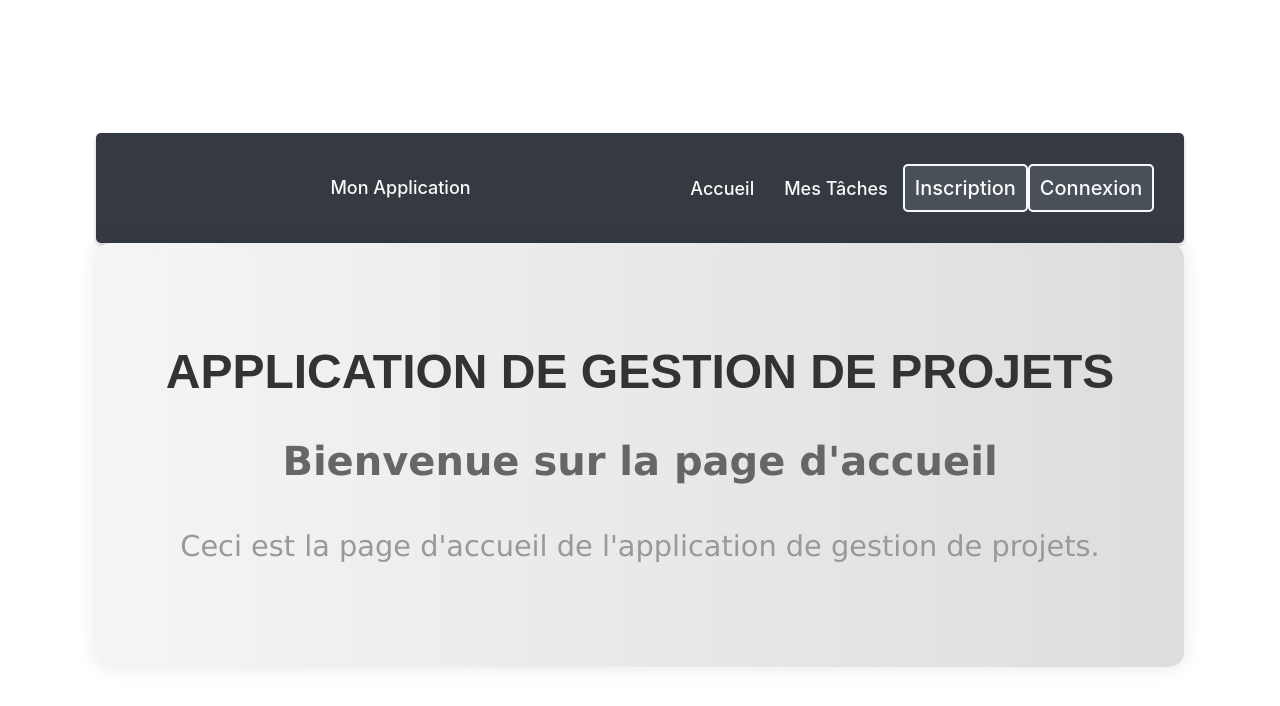
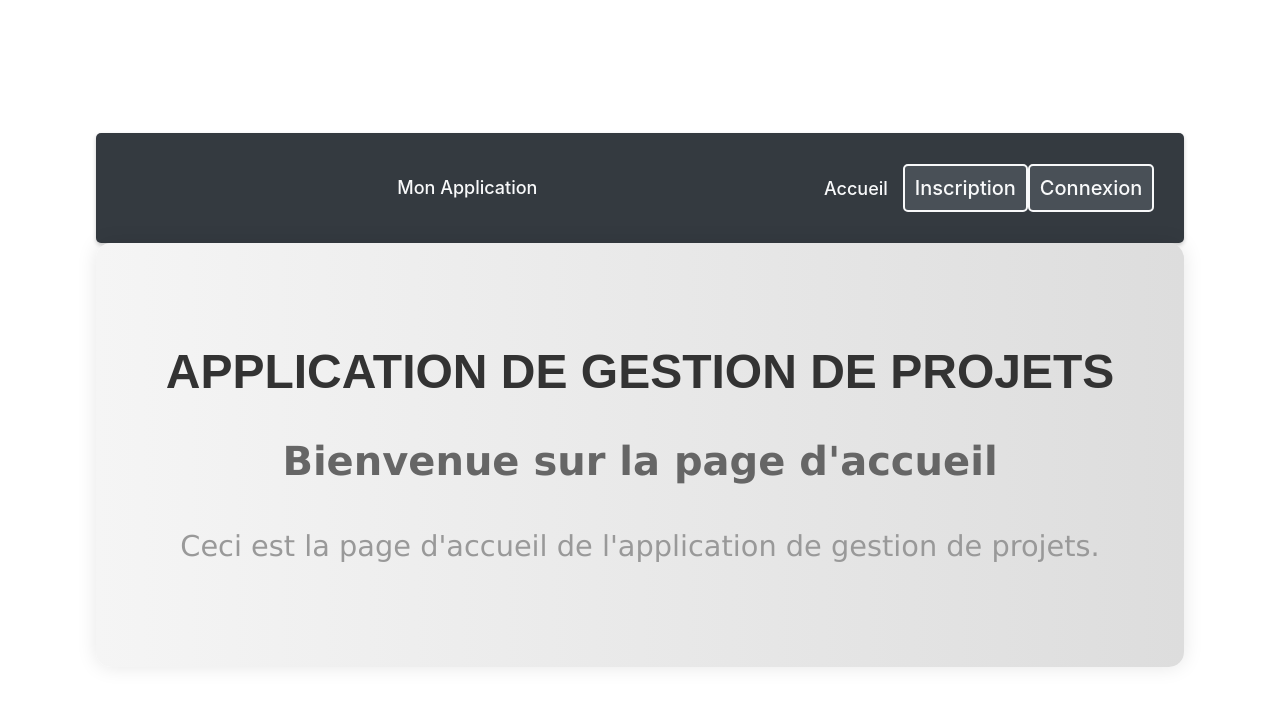
Before and after one commit to yacine977/frontend-gestion-projet, a React (Vite) app: page / in a window 1280 px wide. Shown: the top 706 px of the page. Built offline with nearby package versions, Linux system fonts and the light colour scheme.

Commit message:
Ajout de liens conditionnels dans NavBar.jsx basés sur le rôle de l'utilisateur pour une navigation personnalisée.

```diff
--- a/src/composants/NavBar.jsx
+++ b/src/composants/NavBar.jsx
@@ -104,9 +104,14 @@ function NavBar() {
           Accueil
         </CustomLink>
 
-        <CustomLink to="/liste-tache-utilisateur/:uid" className={styles.linkStyle}>
-          Mes Tâches
-        </CustomLink>
+        {role === "UtilisateurStandard" && (
+          <CustomLink
+            to={`/liste-tache-utilisateur/${user?.id}`}
+            className={styles.linkStyle}
+          >
+            Mes Tâches
+          </CustomLink>
+        )}
         {user ? (
           <>
             <LinksForRole role={role} />
```
